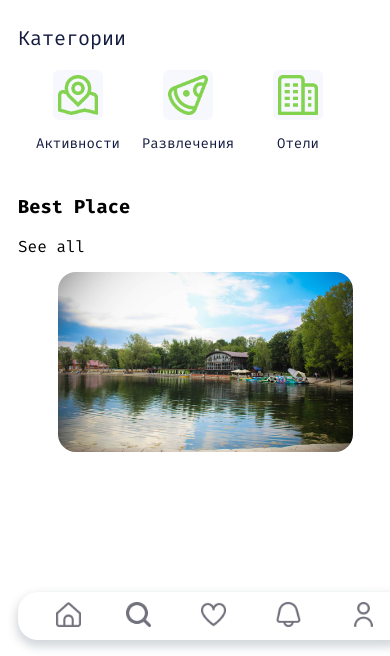
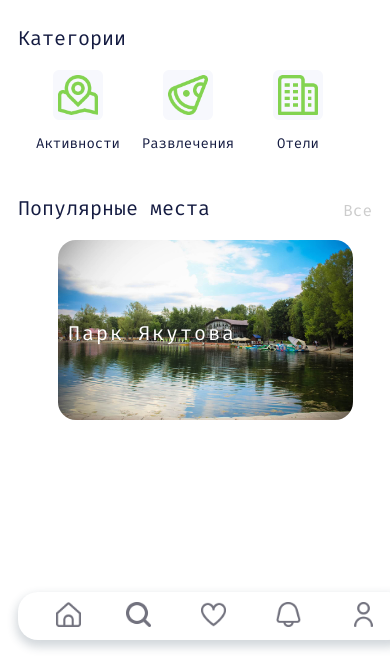
Before and after one commit to KaioOrg/webTrip, a PHP site: page / in a window 390 px wide. Shown: the part 188-844 px from the top of the page. Run offline with PHP 8.4, Linux system fonts and the light colour scheme.

Commit message:
update 0.1

```diff
--- a/index.html
+++ b/index.html
@@ -31,14 +31,13 @@
             </ul>
         </section>
 
-        <section>
-            <h3>Best Place</h3>
-            <p>See all</p>
-            <ul class="best-places-list">
-                <li class="best-places-items">
-                    <img class="imagesa" src="/static/8s897va897yvayva.jpeg" width="300" alt="">
-                    <p class="text-best-place1">Парк Якутова</p>
-                    <p></p>
+        <section class="hot-places">
+            <h3 class="name-hot-places">Популярные места</h3>
+            <a href="#"><p class="text-see-all-places">Все</p></a>
+            <ul class="hot-places-list">
+                <li class="hot-places-item">
+                    <img class="image-place" src="/static/8s897va897yvayva.jpeg" width="300" alt="">
+                    <p class="text-name-place">Парк Якутова</p>
                 </li>
             </ul>
         </section>
--- a/static/mainPageStyle.css
+++ b/static/mainPageStyle.css
@@ -84,28 +84,45 @@
         background-color: #F7F8FD;
     }
 
-    .dd{
+    .hot-places{
         position: relative;
     }
 
-    .imagesa{
-        width: 295px;
-        height: 180px;
-        color: #fafafa;
-        border-radius: 18px;
+    .name-hot-places{
+        margin-top: 0;
+        font-weight: 400;
+        font-size: 20px;
+        margin-bottom: 20px;
+        color: #141B41;
     }
 
-    .best-places-items{
+    .text-see-all-places{
+        right: 0;
+        position: absolute;
+        top: 5px;
+        margin-top: 0;
+        margin-bottom: 20px;
+        color: #cccccc;
+    }
+
+    .hot-places-item{
         font-size: 20px;
         font-weight: 400;
     }
 
-    .text-best-place1{
+    .image-place{
+        width: 295px;
+        height: 180px;
+        border-radius: 18px;
+    }
+
+    .text-name-place{
         color: white;
         padding-left: 10px;
         margin: 0;
         bottom: 80px;
         position: absolute;
+        font-size: 20px;
         letter-spacing: 2px;
     }
 
```
